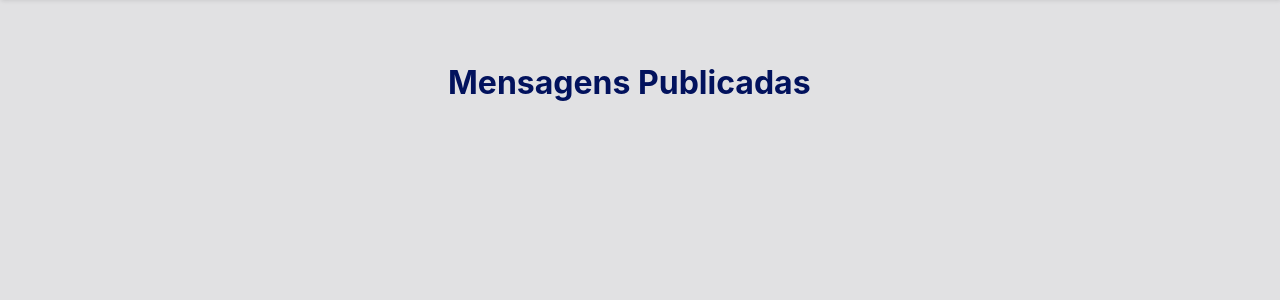
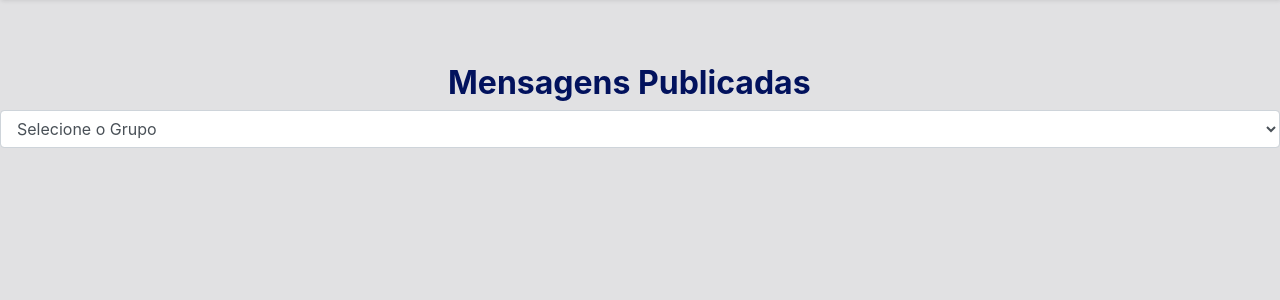
Before and after one commit to marynhaSjc/API-Gfour---Fatec-SJC, a Flask app: page /visualizacao in a window 1280 px wide. Shown: the part 60-360 px from the top of the page. Run offline with Flask 2, Linux system fonts and the light colour scheme; the visitor is signed in with stand-in values (Sample User, id 1); data comes from the database, SQL or seed files in the repository; data that the repository does not hold is empty; parts of the project's set-up code (start-up, migrations or seed data) failed here and were passed over; some libraries are stand-ins or nearby versions.

Commit message:
adição dos filtros dos grupos

```diff
--- a/app.py
+++ b/app.py
@@ -51,6 +51,10 @@ association_usuario_disciplina = db.Table('Usuario_has_Disciplina',db.Model.meta
                                 db.Column('usuario_idUsuario',db.Integer,db.ForeignKey('Usuario.idUsuario')),
                                 db.Column('disciplina_idDisciplina',db.Integer,db.ForeignKey('Disciplina.idDisciplina')))
 
+association_postagem_grupo = db.Table('Postagem_has_Grupo',db.Model.metadata,
+                                db.Column('postagem_idPostagem',db.Integer,db.ForeignKey('Postagem.idPostagem')),
+                                db.Column('grupo_idGrupo',db.Integer,db.ForeignKey('Grupo.idGrupo')))
+
 
 class Usuario(db.Model):
     __tablename__="Usuario"
@@ -77,6 +81,8 @@ class Postagem(db.Model):
     #pathFile = db.Column(db.String(100))
     datafimPostagem = db.Column(db.DateTime())
     anexo = relationship("Anexo", back_populates="postagem")
+    grupo = relationship("Grupo", secondary=association_postagem_grupo)
+
 
 class Anexo(db.Model):
     __tablename__ = "Anexo"
@@ -114,6 +120,7 @@ class Grupo(db.Model):
     nomeGrupo = db.Column(db.String(100))
     #postagem = relationship("Postagem",back_populates="grupo")
     usuario = relationship("Usuario",secondary=association_table)
+    postagem = relationship("Postagem", secondary=association_postagem_grupo)
 
 db.create_all()
 
@@ -228,13 +235,21 @@ def postar():
 
     return redirect(url_for('show'))
 
-
+@app.route('/visualizacao/<id>')
 @app.route('/visualizacao')
-def show():
+def show(id=None):
     id_Usuario = session['id']
     podePostar = True if session['tipo'] == "professor" else False
-    postagem = Postagem.query.join(Postagem.usuario,aliased=True)
-    return render_template('visualizacao.html', postagem=postagem,podePostar=podePostar,id_Usuario=id_Usuario)
+    grupos = Grupo.query.join(association_table).filter(
+        (association_table.c.usuario_idUsuario == id_Usuario)&(association_table.c.grupo_idGrupo == Grupo.idGrupo)
+    ).all()
+
+    postagem = Postagem.query.join(association_postagem_grupo).filter(
+        (association_postagem_grupo.c.grupo_idGrupo == id)&(association_postagem_grupo.c.postagem_idPostagem == Postagem.idPostagem)
+    ).all()
+    print(postagem)
+
+    return render_template('visualizacao.html', postagem=postagem,podePostar=podePostar,id_Usuario=id_Usuario, grupos=grupos)
 
 
 @app.route("/localizar",methods=["POST","GET"])
@@ -314,6 +329,8 @@ def post_arquivo():
         nome = session['nome']
         titulo = request.form['titulo']
         conteudo = request.form['conteudo']
+        grupos = request.form.getlist('grupos')
+
 
         if not titulo:
             flash("Titulo é obrigatorio")  # INSERIR MENSAGENS FLASH NO HTML
@@ -322,10 +339,15 @@ def post_arquivo():
         cursor = mysql.connection.cursor(MySQLdb.cursors.DictCursor)
         arquivo = request.files.get("meuArquivo")
         nome_do_arquivo = arquivo.filename
+        grupos_salvos = []
+        for grupo in grupos:
+            g=Grupo.query.filter_by(idGrupo=grupo).first()
+            grupos_salvos.append(g)
+
         if nome_do_arquivo != '':
             arquivo.save(os.path.join(documentos, nome_do_arquivo))
             pathFile=nome_do_arquivo  #os.path.join(documentos,nome_do_arquivo)
-            novo_post = Postagem(usuario_id=session['id'],
+            novo_post = Postagem(usuario_id=session['id'],grupo=grupos_salvos,
                                  tituloPostagem=request.form['titulo'], mensagemPostagem=request.form['conteudo'])
 
             db.session.add(novo_post)
@@ -335,7 +357,8 @@ def post_arquivo():
             db.session.commit()
             return redirect(url_for('show'))
         else:
-            novo_post = Postagem(usuario_id=session['id'],
+
+            novo_post = Postagem(usuario_id=session['id'],grupo=grupos_salvos,
                                  tituloPostagem=request.form['titulo'], mensagemPostagem=request.form['conteudo'])
             db.session.add(novo_post)
             db.session.commit()
@@ -344,11 +367,9 @@ def post_arquivo():
 
 @app.route('/admin')
 def admin():
-    #postagem = Postagem.query.join(Postagem.usuario, aliased=True).filter(
-    usuarios = Usuario.query.join(Usuario.disciplina,aliased=True)
-    #usuarios = Discip
-    #usuarios = Usuario.query.all()
-    #materias = Usuario_has_Disciplina.query.all()
+
+    usuarios = Usuario.query.join(Usuario.grupo,aliased=True)
+
     print(usuarios)
     return render_template('index.html',usuarios=usuarios)
 
--- a/templates/postar.html
+++ b/templates/postar.html
@@ -37,7 +37,7 @@ body{
 
 <div class="borda">
 
-    <form action="http://127.0.0.1:8000/arquivos"
+    <form action="/arquivos"
             method="post"
             enctype="multipart/form-data">
 
@@ -53,7 +53,7 @@ body{
 
         <div class="col-5 form-group m-auto">
             <label for="exampleFormControlTextarea1" class="text-left d-block"><strong>Selecione os Grupos </strong></label>
-            <select class="js-example-basic-multiple form-control" name="states[]" multiple="multiple">
+            <select class="js-example-basic-multiple form-control" name="grupos" multiple="multiple">
                 {%for grupo in grupos %}
 
                 <option value="{{grupo.idGrupo}}">{{grupo.nomeGrupo}}</option>
--- a/templates/visualizacao.html
+++ b/templates/visualizacao.html
@@ -43,6 +43,14 @@ body::-webkit-scrollbar-thumb {
         </ul>
       </header>
    <h2 style="margin-left: 35%;color: #02125d;font-weight: bold; margin-top: 5%">Mensagens Publicadas</h2>
+   <select class="js-example-basic form-control" name="grupos" id="filtrar_grupo">
+       <option value="" disabled selected >Selecione o Grupo</option>
+    {%for grupo in grupos %}
+
+    <option value="{{grupo.idGrupo}}">{{grupo.nomeGrupo}}</option>
+    {% endfor %}
+  </select>
+
     {% with messages = get_flashed_messages() %}
             {% if messages %}
                 <div style="font-weight: bold;font-size: small;  color: red;font-family: Arial;margin:5%;"  class="notification is-danger">
@@ -83,4 +91,9 @@ body::-webkit-scrollbar-thumb {
         {% endfor %}
 </div>
 </body>
+<script>
+    $('#filtrar_grupo').on('change',function(){
+        $(location).prop('href','/visualizacao/'+this.value)
+    })
+</script>
 </html>
```
